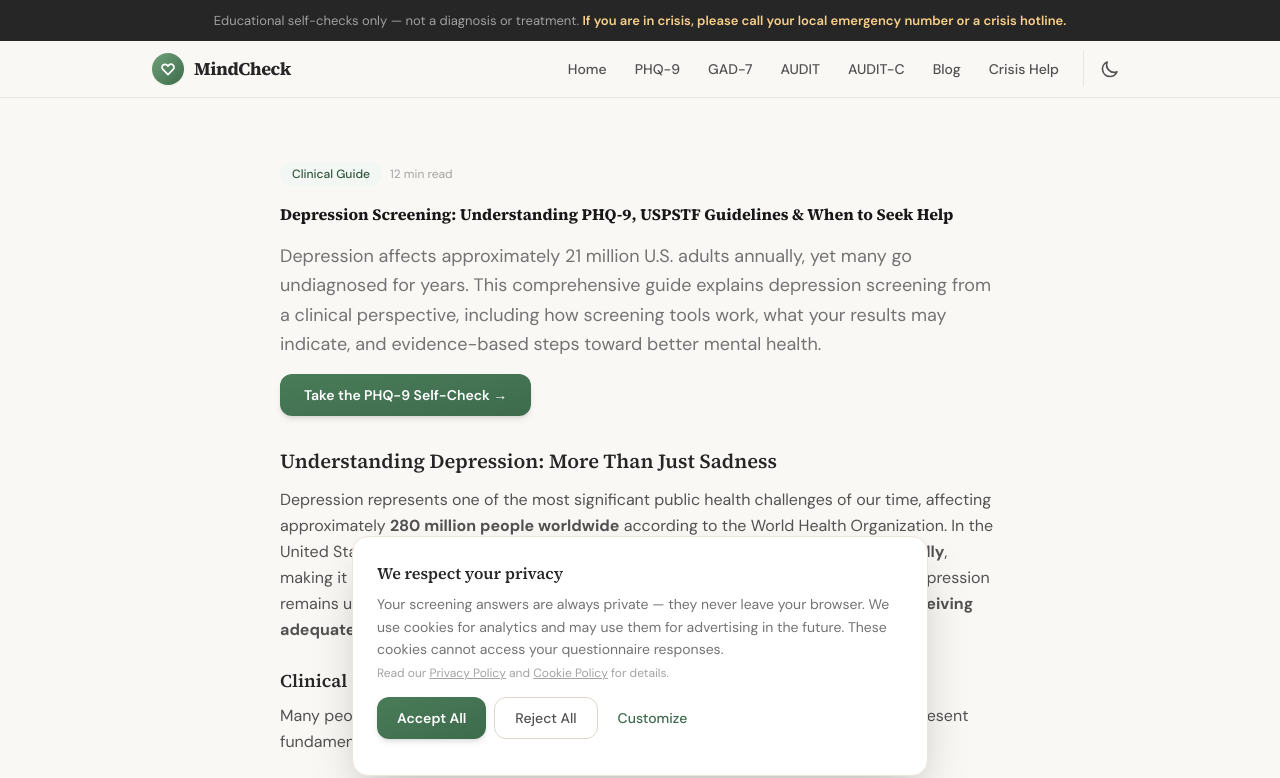
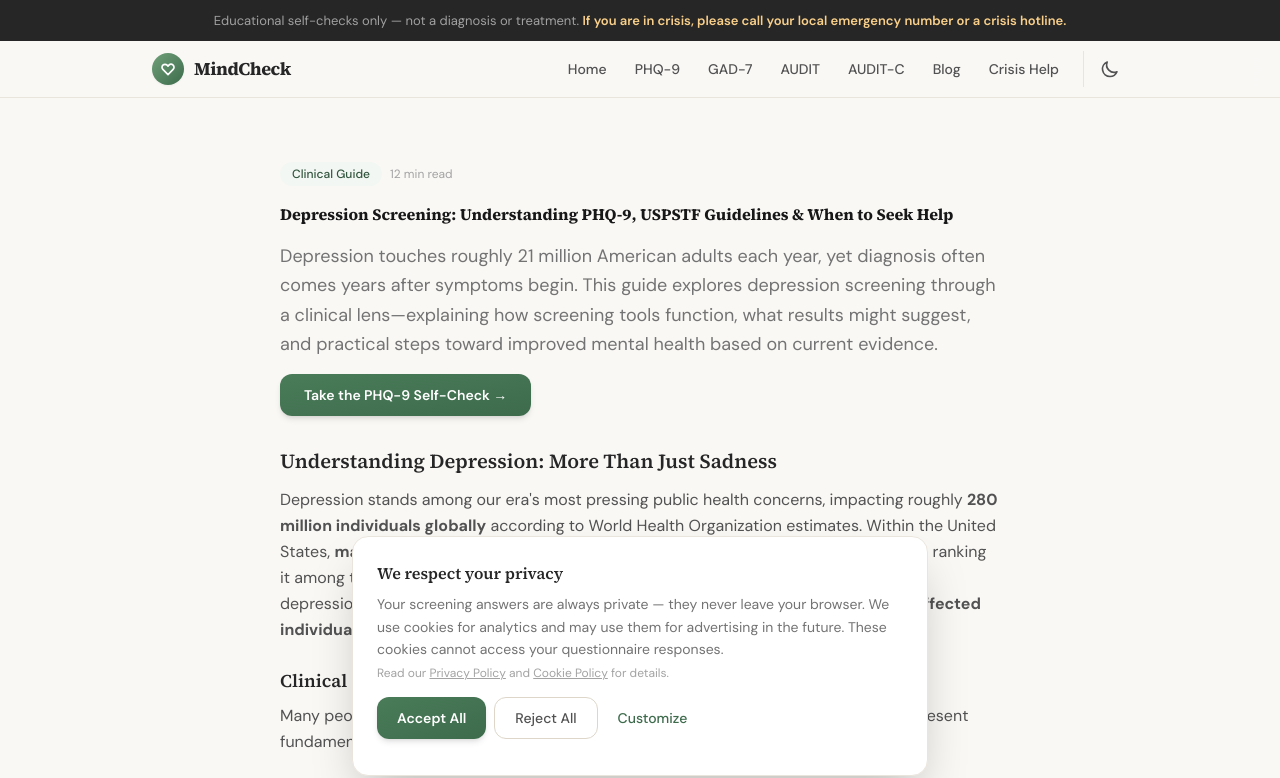
Before and after one commit to raiderj77/mhsud, a Next.js app: page /blog/depression-screening-guide in a window 1280 px wide. Shown: the top 778 px of the page. Built offline with nearby package versions, Linux system fonts and the light colour scheme.

Commit message:
quality: improve SEO metadata, polish clinical language, enhance readability

```diff
--- a/src/app/blog/depression-screening-guide/page.tsx
+++ b/src/app/blog/depression-screening-guide/page.tsx
@@ -7,15 +7,15 @@ const ARTICLE_URL = `${SITE_URL}/blog/depression-screening-guide`;
 
 export const metadata: Metadata = createMetadata({
   path: "/blog/depression-screening-guide",
-  title: "Depression Screening: Understanding PHQ-9, USPSTF Guidelines & When to Seek Help",
+  title: "Depression Screening Guide: PHQ-9 Assessment, USPSTF Guidelines & Treatment Options",
   description:
-    "Learn about depression screening recommendations for adults, how the PHQ-9 assessment works, and evidence-based steps for managing depressive symptoms. Includes crisis resources and clinical guidance.",
+    "Complete guide to depression screening for adults. Learn how the PHQ-9 assessment works, understand USPSTF recommendations, and discover evidence-based treatment approaches. Includes crisis resources.",
   keywords: [
-    "depression screening", "PHQ-9", "USPSTF depression guidelines", "clinical depression",
-    "mental health assessment", "depression symptoms", "suicide prevention", "mental health resources",
-    "depression treatment options", "psychotherapy for depression", "antidepressant medication",
-    "depression self-help", "mental health crisis resources", "988 suicide lifeline",
-    "SAMHSA helpline", "depression diagnosis", "mental health screening"
+    "depression screening", "PHQ-9 assessment", "USPSTF depression guidelines", "clinical depression",
+    "mental health screening", "depression symptoms", "suicide prevention resources", "mental health assessment",
+    "depression treatment options", "psychotherapy for depression", "antidepressant medication guide",
+    "988 suicide lifeline", "SAMHSA helpline", "depression diagnosis process", "mental health resources",
+    "PHQ-9 scoring", "depression screening tools"
   ],
 });
 
@@ -63,7 +63,7 @@ export default function DepressionScreeningGuidePage() {
             Depression Screening: Understanding PHQ-9, USPSTF Guidelines & When to Seek Help
           </h1>
           <p className="text-lg text-neutral-500 dark:text-neutral-400 leading-relaxed">
-            Depression affects approximately 21 million U.S. adults annually, yet many go undiagnosed for years. This comprehensive guide explains depression screening from a clinical perspective, including how screening tools work, what your results may indicate, and evidence-based steps toward better mental health.
+            Depression touches roughly 21 million American adults each year, yet diagnosis often comes years after symptoms begin. This guide explores depression screening through a clinical lens—explaining how screening tools function, what results might suggest, and practical steps toward improved mental health based on current evidence.
           </p>
           <div className="mt-6">
             <Link href="/phq-9-depression-test" className="btn-primary text-sm">
@@ -76,7 +76,7 @@ export default function DepressionScreeningGuidePage() {
           <section>
             <h2>Understanding Depression: More Than Just Sadness</h2>
             <p>
-              Depression represents one of the most significant public health challenges of our time, affecting approximately <strong>280 million people worldwide</strong> according to the World Health Organization. In the United States alone, <strong>major depressive disorder affects about 21 million adults annually</strong>, making it one of the most common mental health conditions. Despite its prevalence, depression remains underdiagnosed and undertreated, with only about <strong>35% of those affected receiving adequate treatment</strong>.
+              Depression stands among our era's most pressing public health concerns, impacting roughly <strong>280 million individuals globally</strong> according to World Health Organization estimates. Within the United States, <strong>major depressive disorder affects approximately 21 million adults each year</strong>, ranking it among the most prevalent mental health conditions. Despite this widespread impact, depression frequently goes undiagnosed and undertreated—only about <strong>one-third of affected individuals receive appropriate care</strong>.
             </p>
 
             <h3>Clinical Depression vs. Normal Sadness</h3>
```
